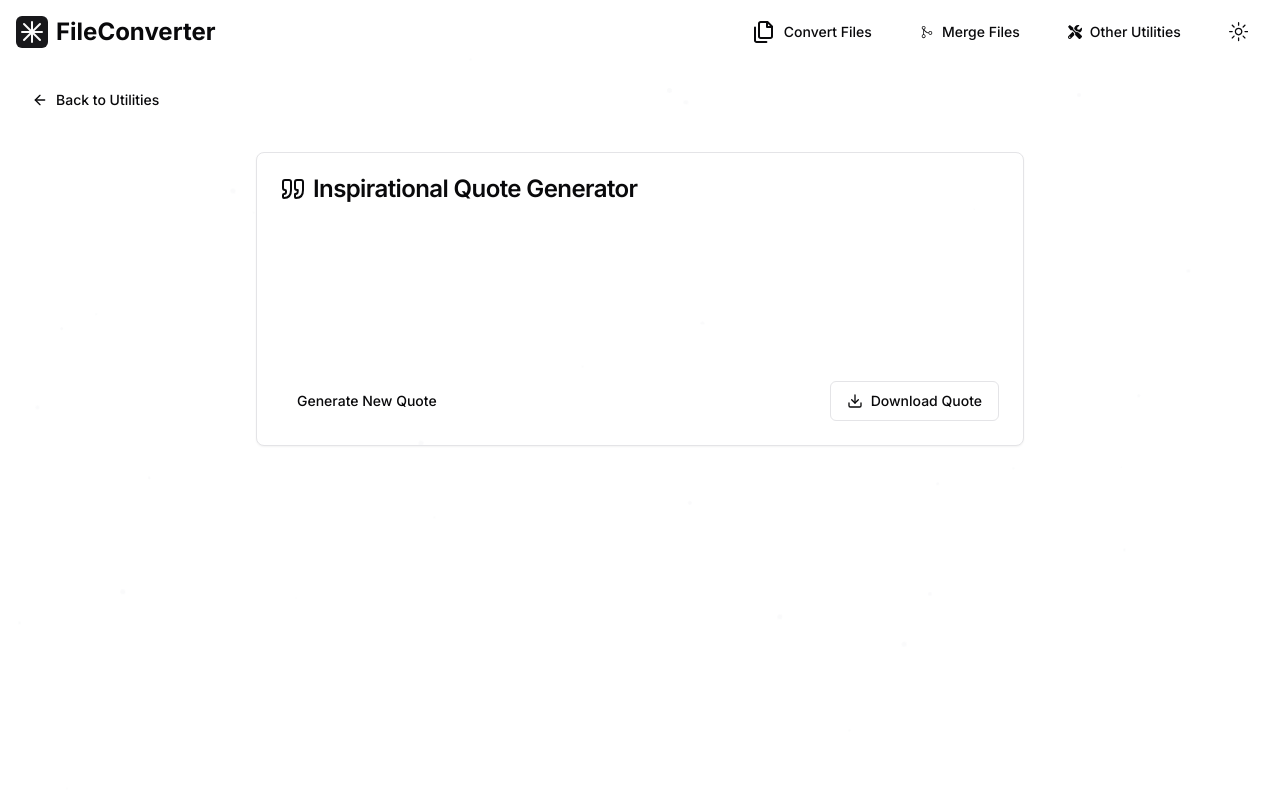
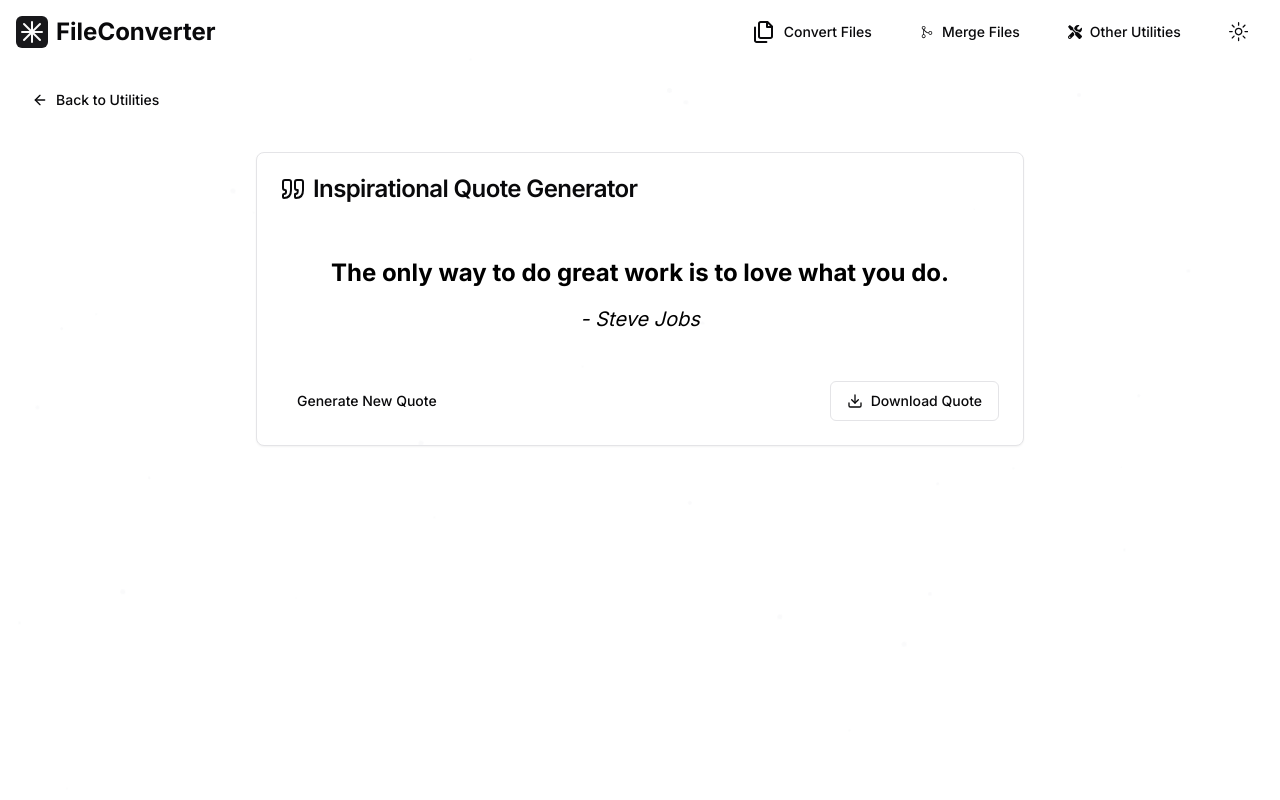
Before and after one commit to imadselka/fileconverter, a Next.js app: page /utilities/inspiration-quote-generator in a window 1280 px wide. Shown: the top 800 px of the page. Built offline with nearby package versions, Linux system fonts and the light colour scheme.

Commit message:
fix text in white theme

```diff
--- a/app/utilities/inspiration-quote-generator/page.tsx
+++ b/app/utilities/inspiration-quote-generator/page.tsx
@@ -4,6 +4,7 @@
 import { Card, CardContent, CardHeader, CardTitle } from "@/components/ui/card";
 import { quotes } from "@/constants/quotes";
 import { Download, QuoteIcon } from "lucide-react";
+import { useTheme } from "next-themes";
 import { useRef, useState } from "react";
 
 export default function InspirationalQuoteGenerator() {
@@ -15,6 +16,7 @@
     setQuote(randomQuote);
   };
 
+  const theme = useTheme();
   const downloadQuote = () => {
     const canvas = canvasRef.current;
     if (canvas) {
@@ -64,10 +66,17 @@
         </CardTitle>
       </CardHeader>
       <CardContent className="space-y-4">
-        <div className="p-8 rounded-lg text-white text-center ">
-          <p className="text-2xl font-bold mb-4">{quote.text}</p>
-          <p className="text-xl italic">- {quote.author}</p>
-        </div>
+        {theme.theme === "dark" ? (
+          <div className="p-8 rounded-lg text-white text-center">
+            <p className="text-2xl font-bold mb-4">{quote.text}</p>
+            <p className="text-xl italic">- {quote.author}</p>
+          </div>
+        ) : (
+          <div className="p-8 rounded-lg text-black text-center ">
+            <p className="text-2xl font-bold mb-4">{quote.text}</p>
+            <p className="text-xl italic">- {quote.author}</p>
+          </div>
+        )}
         <div className="flex justify-between">
           <Button variant="ghost" onClick={generateQuote}>
             Generate New Quote
```
